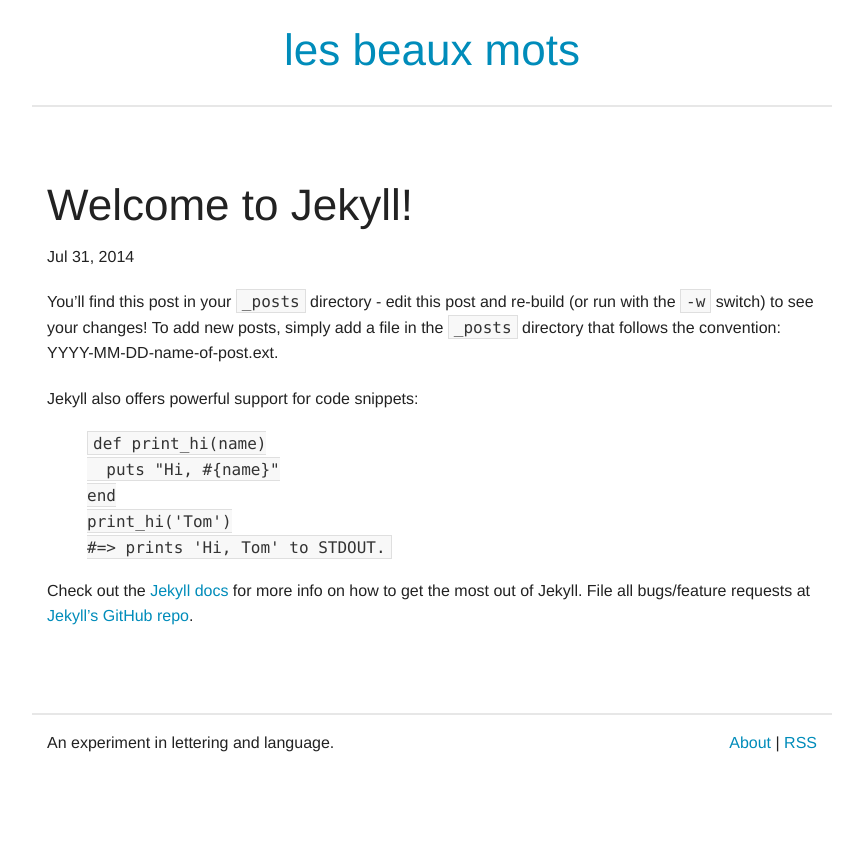
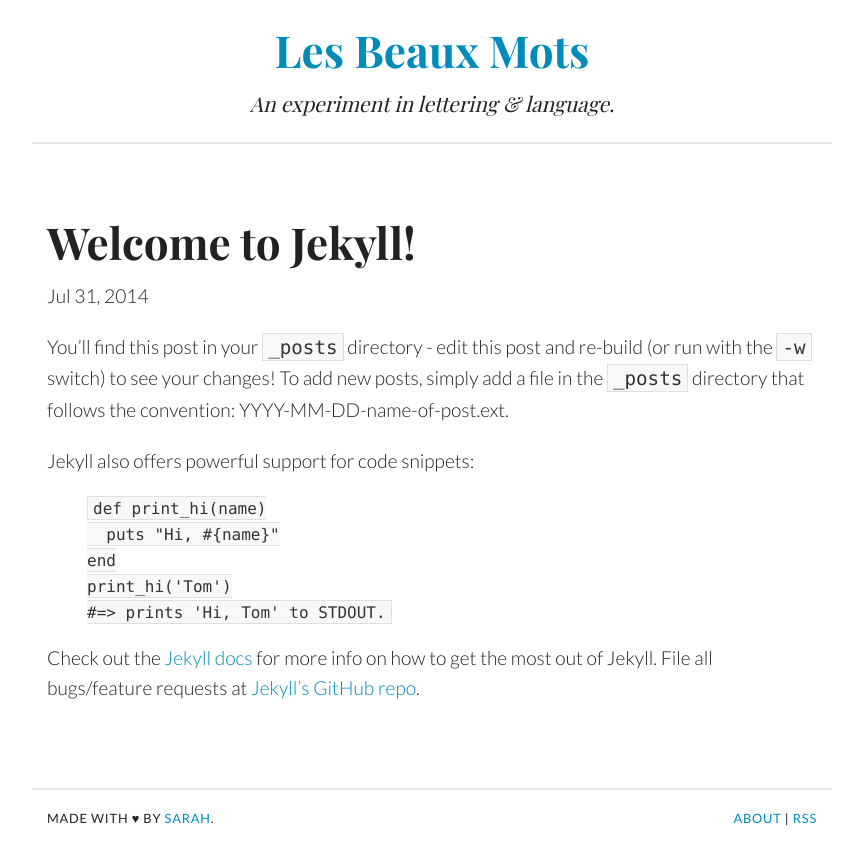
Before and after one commit to sarahmonster/les-beaux-mots, a Jekyll site: the page built from _posts/2014-07-31-welcome-to-jekyll.markdown, in a window 1280 px wide. Shown: the top 865 px of the page, without its empty margins (208-1071 px from the left). Built offline with Jekyll 4.4.1, drawn with Linux system fonts in a browser that asks for light colours; some web fonts are replaced.

Commit message:
Add Google fonts and tweak typography.

```diff
--- a/_config.yml
+++ b/_config.yml
@@ -1,7 +1,7 @@
 # Site settings
-title: les beaux mots
+title: Les Beaux Mots
 email: hi@sarahsemark.com
-description: "An experiment in lettering and language."
+description: "An experiment in lettering &amp; language."
 baseurl: "/les-beaux-mots"
 url: "http://triggersandsparks.com"
 twitter_username: sarahsemark
--- a/_includes/footer.html
+++ b/_includes/footer.html
@@ -1,7 +1,7 @@
 <footer class="row" id="site-footer">
   <div class="large-6 columns">
-      {{ site.description }}
-    </div>
+    Made with &hearts; by <a href="http://triggersandsparks.com">sarah</a>.
+  </div>
 
     <nav class="site-nav large-6 columns text-right">
       {% for page in site.pages %}
--- a/_includes/header.html
+++ b/_includes/header.html
@@ -2,6 +2,7 @@
 
   <div class="large-12 columns text-center">
     <h1><a href="{{ site.baseurl }}/">{{ site.title }}</a></h1>
+    <h2>{{ site.description }}</h2>
   </div>
 
 </header>
```
Also changed, not shown: scss/_layout.scss (+15 -0 lines), scss/_settings.scss (+11 -11 lines), scss/app.scss (+7 -0 lines), css/app.css.
